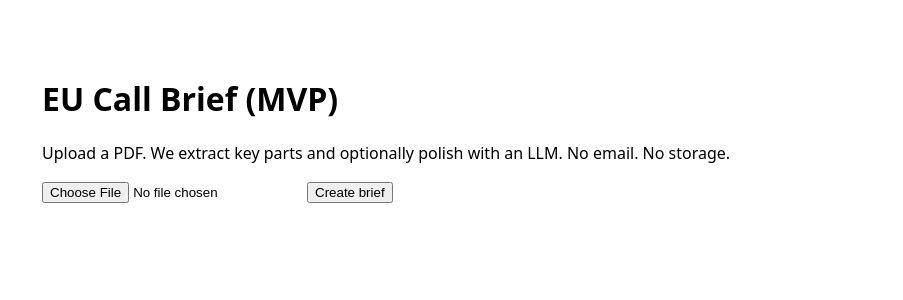
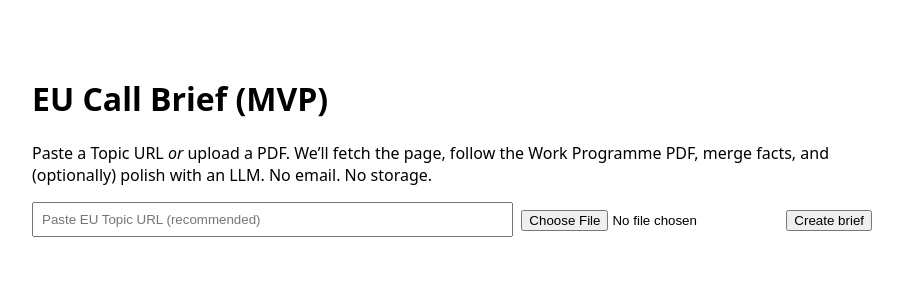
Before and after one commit to ZeleznaNoga1977/eu-brief-mvp, a Next.js app: page / in a window 1280 px wide. Shown: the top 300 px of the page, without its empty margins (188-1091 px from the left). Built offline with nearby package versions, Linux system fonts and the light colour scheme.

Commit message:
Update index.js

```diff
--- a/pages/index.js
+++ b/pages/index.js
@@ -1,111 +1,88 @@
 import { useState } from "react";
 
-function eur(n) {
-  if (n == null) return "N/A";
-  try {
-    return new Intl.NumberFormat("en-US", { maximumFractionDigits: 0 }).format(n) + " €";
-  } catch {
-    return `${n} €`;
+function eur(n){ if(n==null) return "N/A"; try{ return new Intl.NumberFormat("en-US",{maximumFractionDigits:0}).format(n)+" €"; }catch{return `${n} €`;}}
+function trlText(trl){ if(!trl) return "N/A"; const {min,max}=trl; if(min!=null&&max!=null) return `${min}–${max}`; if(min!=null) return String(min); return "N/A"; }
+
+export default function Home(){
+  const [pdf,setPdf]=useState(null);
+  const [url,setUrl]=useState("");
+  const [result,setResult]=useState("");
+  const [busy,setBusy]=useState(false);
+  const [debug,setDebug]=useState(null);
+  const [error,setError]=useState("");
+
+  async function runUpload(){
+    const body=new FormData(); body.append("pdf", pdf);
+    const res=await fetch("/api/brief",{method:"POST",body});
+    const data=await res.json().catch(()=> ({}));
+    return { ok: res.ok, data };
   }
-}
+  async function runUrl(){
+    const res=await fetch("/api/brief_url",{method:"POST",headers:{"Content-Type":"application/json"},body:JSON.stringify({url})});
+    const data=await res.json().catch(()=> ({}));
+    return { ok: res.ok, data };
+  }
 
-function trlText(trl) {
-  if (!trl) return "N/A";
-  const { min, max } = trl;
-  if (min != null && max != null) return `${min}–${max}`;
-  if (min != null) return String(min);
-  return "N/A";
-}
+  async function handleSubmit(e){
+    e.preventDefault(); setError(""); setResult(""); setDebug(null); setBusy(true);
+    try{
+      let out;
+      if(url.trim()) out = await runUrl();
+      else if(pdf) out = await runUpload();
+      else { setError("Paste a Topic URL or choose a PDF."); setBusy(false); return; }
 
-export default function Home() {
-  const [pdf, setPdf] = useState(null);
-  const [result, setResult] = useState("");
-  const [busy, setBusy] = useState(false);
-  const [debug, setDebug] = useState(null); // { usedLLM, llmError, model, hasApiKey, fields }
-  const [error, setError] = useState("");
-
-  async function handleSubmit(e) {
-    e.preventDefault();
-    setError("");
-    setResult("");
-    setDebug(null);
-    if (!pdf) {
-      setError("Please select a PDF first.");
-      return;
-    }
-    setBusy(true);
-    try {
-      const body = new FormData();
-      body.append("pdf", pdf);
-      const res = await fetch("/api/brief", { method: "POST", body });
-      const data = await res.json().catch(() => ({}));
-
-      if (!res.ok) {
-        setError(data?.error || `Upload failed (${res.status}).`);
-      } else {
-        setResult(data?.brief || "No brief returned.");
+      if(!out.ok){ setError(out.data?.error || "Request failed."); }
+      else{
+        setResult(out.data?.brief || "No brief returned.");
         setDebug({
-          usedLLM: data?.usedLLM ?? false,
-          llmError: data?.llmError ?? null,
-          model: data?.model ?? null,
-          hasApiKey: data?.hasApiKey ?? null,
-          fields: data?.fields ?? null,
+          usedLLM: out.data?.usedLLM ?? false,
+          llmError: out.data?.llmError ?? null,
+          model: out.data?.model ?? null,
+          hasApiKey: out.data?.hasApiKey ?? null,
+          fields: out.data?.fields ?? null,
         });
       }
-    } catch {
-      setError("Request failed.");
-    } finally {
-      setBusy(false);
-    }
-  }
-
-  function downloadTxt() {
-    if (!result) return;
-    const blob = new Blob([result], { type: "text/plain;charset=utf-8" });
-    const url = URL.createObjectURL(blob);
-    const a = document.createElement("a");
-    a.href = url;
-    a.download = "eu-call-brief.txt";
-    a.click();
-    URL.revokeObjectURL(url);
+    }catch{ setError("Request failed."); } finally{ setBusy(false); }
   }
 
   const f = debug?.fields || null;
 
   return (
-    <main style={{ maxWidth: 820, margin: "40px auto", padding: 16, fontFamily: "system-ui, sans-serif" }}>
+    <main style={{ maxWidth: 840, margin: "40px auto", padding: 16, fontFamily: "system-ui, sans-serif" }}>
       <h1>EU Call Brief (MVP)</h1>
-      <p>Upload a PDF. We extract key parts and optionally polish with an LLM. No email. No storage.</p>
+      <p>Paste a Topic URL <em>or</em> upload a PDF. We’ll fetch the page, follow the Work Programme PDF, merge facts, and (optionally) polish with an LLM. No email. No storage.</p>
 
-      <form onSubmit={handleSubmit}>
-        <input type="file" accept="application/pdf" onChange={e => setPdf(e.target.files?.[0] || null)} />
-        <button type="submit" disabled={busy} style={{ marginLeft: 12 }}>
-          {busy ? "Processing..." : "Create brief"}
-        </button>
+      <form onSubmit={handleSubmit} style={{ display:"grid", gap: 8, alignItems:"center", gridTemplateColumns:"1fr auto" }}>
+        <input
+          type="url"
+          placeholder="Paste EU Topic URL (recommended)"
+          value={url}
+          onChange={e=>setUrl(e.target.value)}
+          style={{ padding:8 }}
+        />
+        <div>
+          <input type="file" accept="application/pdf" onChange={e=>setPdf(e.target.files?.[0]||null)} />
+          <button type="submit" disabled={busy} style={{ marginLeft: 12 }}>
+            {busy ? "Processing..." : "Create brief"}
+          </button>
+        </div>
       </form>
 
-      {error && (
-        <div style={{ marginTop: 16, color: "#b00020" }}>
-          <strong>Error:</strong> {error}
-        </div>
-      )}
+      {error && <div style={{ marginTop: 16, color: "#b00020" }}><strong>Error:</strong> {error}</div>}
 
-      {/* Key facts card */}
       {f && (
         <section style={{ marginTop: 24 }}>
           <h2 style={{ marginBottom: 8 }}>Key facts</h2>
-          <div style={{ display: "grid", gridTemplateColumns: "1fr 2fr", gap: 8, background: "#f7fbff", padding: 16, borderRadius: 8, border: "1px solid #dbeafe" }}>
+          <div style={{ display:"grid", gridTemplateColumns:"1fr 2fr", gap:8, background:"#f7fbff", padding:16, borderRadius:8, border:"1px solid #dbeafe" }}>
             <div><strong>Programme</strong></div><div>{f.programme || "N/A"}</div>
             <div><strong>Call / Topic ID</strong></div><div>{f.callId || "N/A"}</div>
-            <div><strong>Deadlines</strong></div><div>{Array.isArray(f.deadlines) && f.deadlines.length ? f.deadlines.join(", ") : "N/A"}</div>
+            <div><strong>Deadlines</strong></div><div>{Array.isArray(f.deadlines)&&f.deadlines.length?f.deadlines.join(", "):"N/A"}</div>
             <div><strong>Budget</strong></div><div>{eur(f.budget)}</div>
             <div><strong>TRL</strong></div><div>{trlText(f.trl)}</div>
-            <div><strong>Eligibility</strong></div><div>{f.eligibility ? (f.eligibility.length > 260 ? f.eligibility.slice(0, 260) + "…" : f.eligibility) : "N/A"}</div>
-            {Array.isArray(f.notes) && f.notes.length > 0 && (
-              <>
-                <div><strong>Notes</strong></div><div>{f.notes.join(" • ")}</div>
-              </>
-            )}
+            <div><strong>Eligibility</strong></div><div>{f.eligibility ? (f.eligibility.length>260? f.eligibility.slice(0,260)+"…" : f.eligibility) : "N/A"}</div>
+            {f.official_link && (<><div><strong>Official link</strong></div><div><a href={f.official_link} target="_blank" rel="noreferrer">{f.official_link}</a></div></>)}
+            {f.work_programme_link && (<><div><strong>Work Programme</strong></div><div><a href={f.work_programme_link} target="_blank" rel="noreferrer">{f.work_programme_link}</a></div></>)}
+            {Array.isArray(f.notes)&&f.notes.length>0 && (<><div><strong>Notes</strong></div><div>{f.notes.join(" • ")}</div></>)}
           </div>
         </section>
       )}
@@ -113,14 +90,19 @@ export default function Home() {
       {result && (
         <section style={{ marginTop: 24 }}>
           <h2>Brief</h2>
-          <pre style={{ whiteSpace: "pre-wrap", background: "#f6f8fa", padding: 16, borderRadius: 8 }}>{result}</pre>
-          <button onClick={downloadTxt}>Download .txt</button>
+          <pre style={{ whiteSpace:"pre-wrap", background:"#f6f8fa", padding:16, borderRadius:8 }}>{result}</pre>
+          <button onClick={()=>{
+            const blob=new Blob([result],{type:"text/plain;charset=utf-8"});
+            const url=URL.createObjectURL(blob);
+            const a=document.createElement("a");
+            a.href=url; a.download="eu-call-brief.txt"; a.click();
+            URL.revokeObjectURL(url);
+          }}>Download .txt</button>
         </section>
       )}
 
-      {/* Debug panel (collapsible info) */}
       {debug && (
-        <section style={{ marginTop: 24, background: "#fffbe6", padding: 12, borderRadius: 8, border: "1px solid #ffe58f" }}>
+        <section style={{ marginTop: 24, background:"#fffbe6", padding:12, borderRadius:8, border:"1px solid #ffe58f" }}>
           <h3 style={{ marginTop: 0 }}>Debug</h3>
           <div>usedLLM: <strong>{String(debug.usedLLM)}</strong></div>
           <div>llmError: <code>{debug.llmError ?? "null"}</code></div>
@@ -128,7 +110,7 @@ export default function Home() {
           <div>hasApiKey: <strong>{String(debug.hasApiKey)}</strong></div>
           <details style={{ marginTop: 8 }}>
             <summary>Show extracted fields JSON</summary>
-            <pre style={{ whiteSpace: "pre-wrap" }}>{JSON.stringify(debug.fields, null, 2)}</pre>
+            <pre style={{ whiteSpace:"pre-wrap" }}>{JSON.stringify(debug.fields, null, 2)}</pre>
           </details>
         </section>
       )}
```
